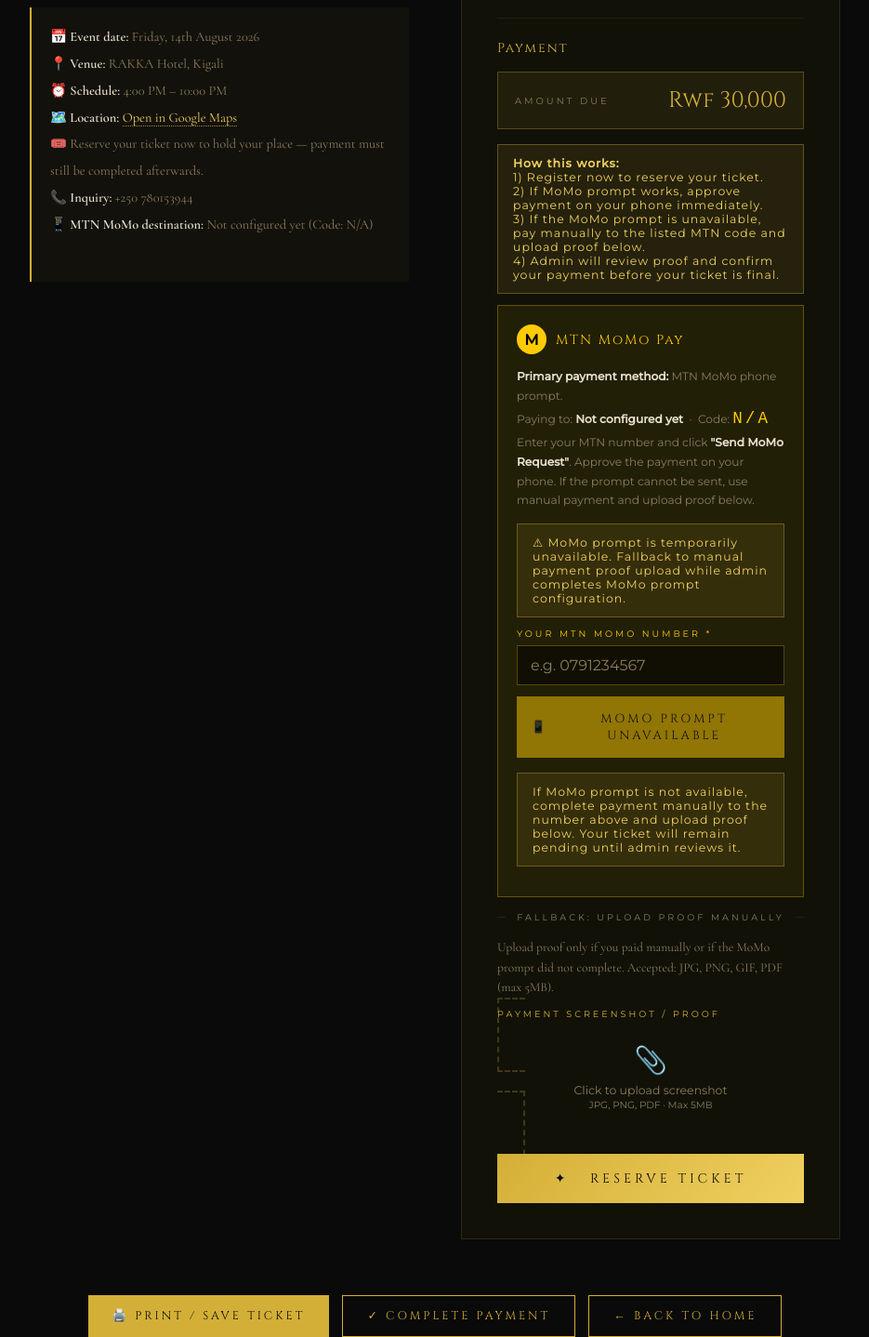
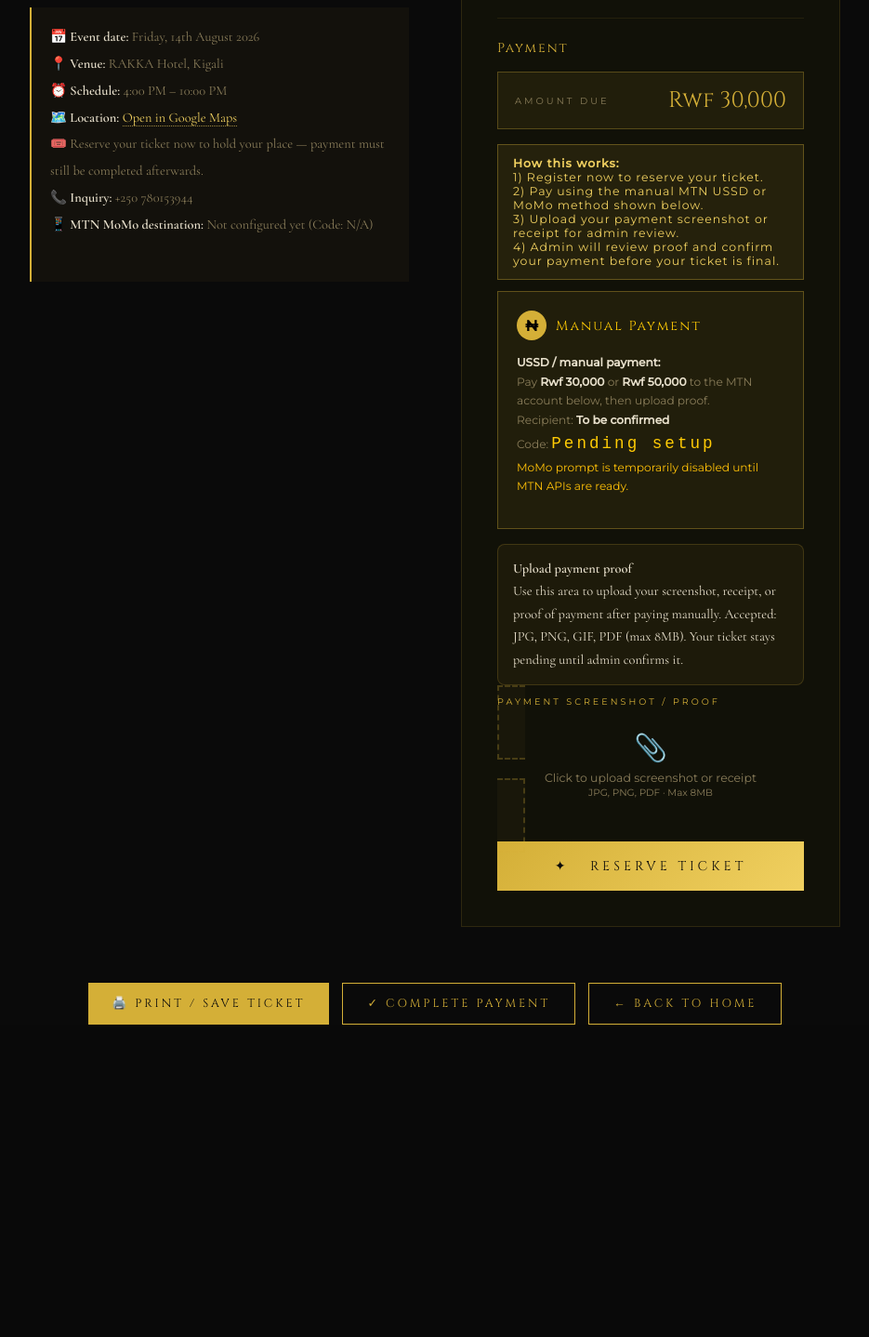
Before and after one commit to Santanamera/golden-night-2026, a PHP site: page /prom-system/public/buy-ticket.php in a window 1280 px wide. Shown: the part 529-1967 px from the top of the page at 93% size, without its empty margins (172-1107 px from the left). After the commit the page ends 1631 px from the top, so only its background shows below. Run offline with PHP 8.4, Linux system fonts and the light colour scheme.

Commit message:
Refine ticket payment UI for manual proof flow

```diff
--- a/public/buy-ticket.php
+++ b/public/buy-ticket.php
@@ -236,64 +236,34 @@ $isMomoPromptConfigured = $isMomoRecipientConfigured && trim((string) getenv('MO
       <div class="pay-status info">
         <strong>How this works:</strong><br>
         1) Register now to reserve your ticket.<br>
-        2) If MoMo prompt works, approve payment on your phone immediately.<br>
-        3) If the MoMo prompt is unavailable, pay manually to the listed MTN code and upload proof below.<br>
+        2) Pay using the manual MTN USSD or MoMo method shown below.<br>
+        3) Upload your payment screenshot or receipt for admin review.<br>
         4) Admin will review proof and confirm your payment before your ticket is final.
       </div>
 
-      <!-- MTN MoMo Push -->
-      <div class="momo-box">
+      <div class="momo-box" style="background:rgba(212,175,55,0.08); border-color:rgba(212,175,55,0.35);">
         <div class="momo-logo">
-          <div class="momo-dot">M</div>
-          <div class="momo-label">MTN MoMo Pay</div>
+          <div class="momo-dot" style="background:var(--gold);">₦</div>
+          <div class="momo-label">Manual Payment</div>
         </div>
         <div class="momo-info">
-          <strong>Primary payment method:</strong> MTN MoMo phone prompt.<br>
-          Paying to: <strong><?= $isMomoRecipientConfigured ? htmlspecialchars($momoName, ENT_QUOTES) : 'Not configured yet' ?></strong> &nbsp;·&nbsp; Code: <span class="momo-num"><?= $isMomoRecipientConfigured ? htmlspecialchars($momoCode, ENT_QUOTES) : 'N/A' ?></span><br>
-          Enter your MTN number and click <strong>"Send MoMo Request"</strong>. Approve the payment on your phone. If the prompt cannot be sent, use manual payment and upload proof below.
+          <strong>USSD / manual payment:</strong><br>
+          Pay <strong>Rwf 30,000</strong> or <strong>Rwf 50,000</strong> to the MTN account below, then upload proof.<br>
+          Recipient: <strong><?= $isMomoRecipientConfigured ? htmlspecialchars($momoName, ENT_QUOTES) : 'To be confirmed' ?></strong><br>
+          Code: <span class="momo-num"><?= $isMomoRecipientConfigured ? htmlspecialchars($momoCode, ENT_QUOTES) : 'Pending setup' ?></span><br>
+          <span style="color:#FFC107;">MoMo prompt is temporarily disabled until MTN APIs are ready.</span>
         </div>
-
-        <?php if (!$isMomoPromptConfigured): ?>
-        <div class="pay-status info" id="payConfigNotice">
-          ⚠ MoMo prompt is temporarily unavailable. Fallback to manual payment proof upload while admin completes MoMo prompt configuration.
-        </div>
-        <?php endif; ?>
-
-        <label class="fl" style="color:var(--momo);">Your MTN MoMo Number *</label>
-        <div class="phone-row">
-          <input type="tel" id="momoPhone" class="phone-input" placeholder="e.g. 0791234567" maxlength="13"/>
-        </div>
-
-        <div class="pay-status" id="payStatus"></div>
-
-        <button class="momo-btn" id="momoBtn" onclick="sendMoMoRequest()" <?= $isMomoPromptConfigured ? '' : 'disabled' ?>>
-          <span>📱</span>
-          <span id="momoBtnText"><?= $isMomoPromptConfigured ? 'Send MoMo Request' : 'MoMo Prompt Unavailable' ?></span>
-        </button>
-
-        <?php if (!$isMomoPromptConfigured): ?>
-        <div class="pay-status info" style="margin-top: 16px;">
-          If MoMo prompt is not available, complete payment manually to the number above and upload proof below. Your ticket will remain pending until admin reviews it.
-        </div>
-        <?php endif; ?>
       </div>
 
-      <!-- OR divider -->
-      <div class="or-divider">
-        <div class="line"></div>
-        <span>fallback: upload proof manually</span>
-        <div class="line"></div>
-      </div>
-
-      <!-- Manual Upload -->
-      <div class="manual-note" style="margin-bottom:12px;font-size:0.85rem;color:var(--text-dim);line-height:1.6;">
-        Upload proof only if you paid manually or if the MoMo prompt did not complete. Accepted: JPG, PNG, GIF, PDF (max 5MB).
+      <div class="manual-note" style="margin-bottom:12px;font-size:0.9rem;color:var(--text);line-height:1.7;padding:14px 16px;background:rgba(212,175,55,0.06);border:1px solid rgba(212,175,55,0.2);border-radius:8px;">
+        <strong>Upload payment proof</strong><br>
+        Use this area to upload your screenshot, receipt, or proof of payment after paying manually. Accepted: JPG, PNG, GIF, PDF (max 8MB). Your ticket stays pending until admin confirms it.
       </div>
       <label class="fl">Payment Screenshot / Proof</label>
-      <label class="upload-area" id="uploadArea">
+      <label class="upload-area" id="uploadArea" style="border-width:2px; padding:28px; background:rgba(212,175,55,0.04);">
         <input type="file" id="paymentProof" accept="image/*,application/pdf" onchange="onFile(this)"/>
         <span class="upload-icon">📎</span>
-        <div class="upload-text">Click to upload screenshot<br><small>JPG, PNG, PDF · Max 5MB</small></div>
+        <div class="upload-text">Click to upload screenshot or receipt<br><small>JPG, PNG, PDF · Max 8MB</small></div>
         <div class="upload-name" id="fileName"></div>
       </label>
     </div>
```
